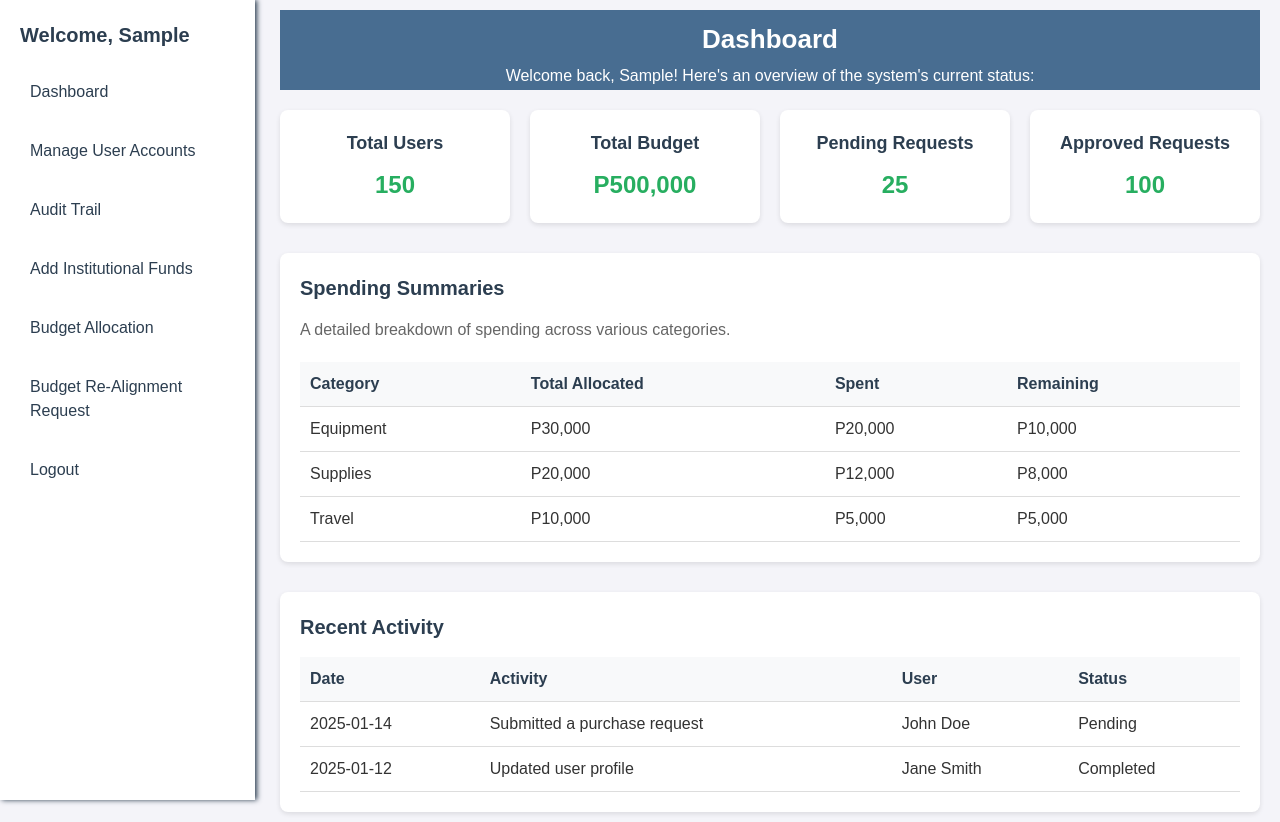
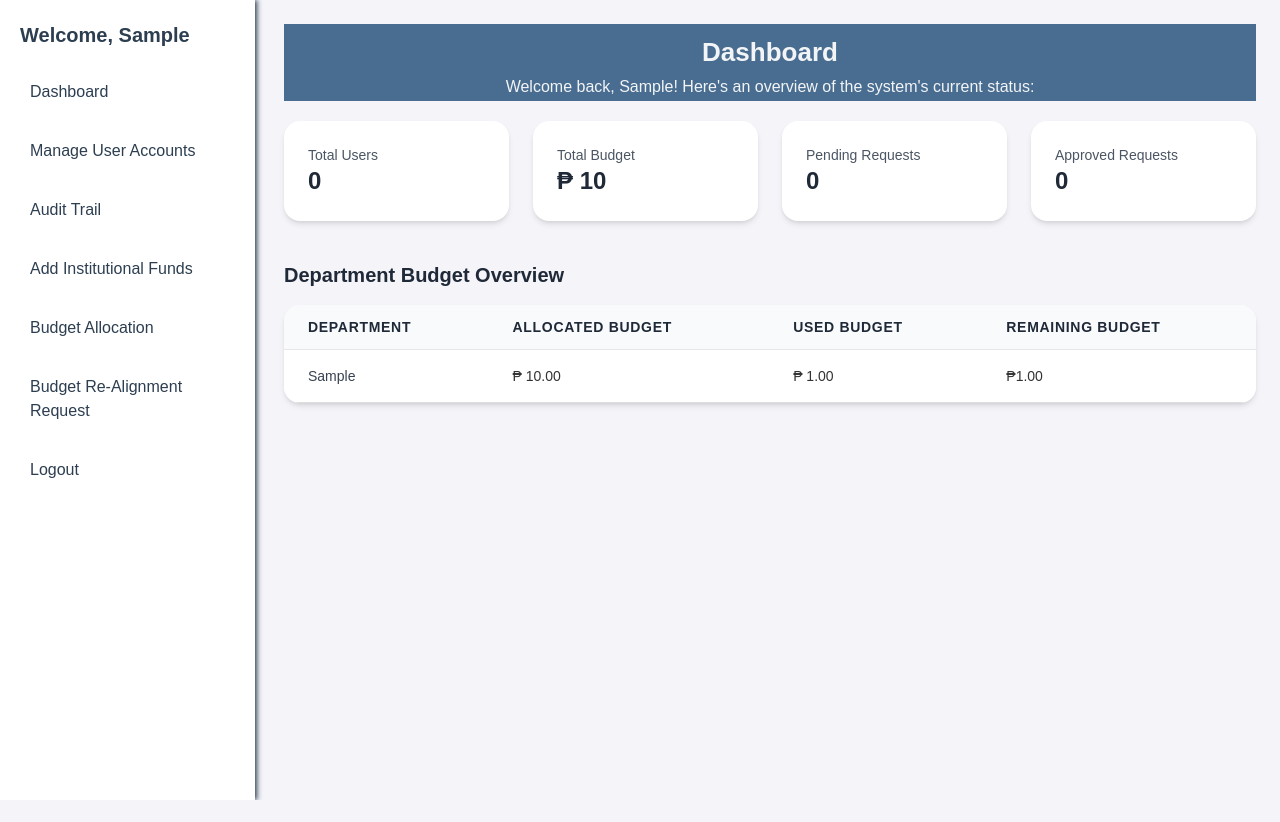
Before and after one commit to RomeloDev/Capstone_Project---Budget_Monitoring_System, a Django app: page /admin/dashboard in a window 1280 px wide. After the commit the page ends 800 px from the top, so only its background shows below. Run offline with Django 5.2, Linux system fonts and the light colour scheme; a user stored in the database is signed in; tables that the repository leaves empty hold one stand-in row (values such as "Sample post"); some libraries are stand-ins or nearby versions.

Commit message:
after proposal

```diff
--- a/apps/admin_panel/templates/admin_panel/budget_re-alignment.html
+++ b/apps/admin_panel/templates/admin_panel/budget_re-alignment.html
@@ -1,4 +1,6 @@
 {% extends "admin_base_template/dashboard.html" %}
+
+{% load humanize %}
 
 {% block title %}
     Manage Budget Re-Alignment
@@ -33,11 +35,13 @@
                         <td class="px-4 py-2">{{ request.requested_by.department }}</td>
                         <td class="px-4 py-2">{{ request.target_papp }}</td>
                         <td class="px-4 py-2">{{ request.source_papp }}</td>
-                        <td class="px-4 py-2">&#8369; {{ request.amount }}</td>
+                        <td class="px-4 py-2">&#8369; {{ request.amount|intcomma }}</td>
                         {% if request.status == 'Pending' %}
                         <td class="px-4 py-2 text-yellow-600 font-semibold">{{ request.status }}</td>
                         {% elif request.status == 'Approved' %}
                         <td class="px-4 py-2 text-blue-600 font-semibold">{{ request.status }}</td>
+                        {% elif request.status == 'rejected' %}
+                        <td class="px-4 py-2 text-red-600 font-semibold">{{ request.status }}</td>
                         {% endif %}
                         <td class="px-4 py-2 border-b space-x-2">
                             <a href="#" class="bg-blue-600 text-white px-3 py-1 rounded hover:bg-blue-700">View Details</a>
--- a/apps/admin_panel/templates/admin_panel/dashboard.html
+++ b/apps/admin_panel/templates/admin_panel/dashboard.html
@@ -1,104 +1,66 @@
 {% extends "admin_base_template/dashboard.html" %}
+
+{% load humanize %}
 
 {% block title %}Dashboard{% endblock %}
 
 {% block main-content %}
-<main class="content">
-    <header class="dashboard-header">
-        <h1>Dashboard</h1>
-        <p>Welcome back, {{user.department}}! Here's an overview of the system's current status:</p>
+<main class="content p-6">
+    <header class="dashboard-header mb-8">
+        <h1 class="text-3xl font-bold text-gray-100">Dashboard</h1>
+        <p class="text-gray-100">Welcome back, {{ user.department }}! Here's an overview of the system's current status:</p>
     </header>
 
-    <!-- Summary Section -->
-    <section class="summary">
-        <div class="card">
-            <div class="header font-semibold">
-                <h3>Total Users</h3></div>
-            <p>150</p>
+    <!-- Summary Cards -->
+    <section class="grid grid-cols-1 md:grid-cols-2 lg:grid-cols-4 gap-6 mb-10">
+        <div class="bg-white rounded-2xl shadow-md p-6">
+            <h3 class="text-sm font-medium text-gray-600">Total Users</h3>
+            <p class="text-2xl font-bold text-gray-800">{{ end_users_total }}</p>
         </div>
-        <div class="card">
-            <div class="header font-semibold">
-                <h3>Total Budget</h3>
-            </div>
-            <p>P500,000</p>
+        <div class="bg-white rounded-2xl shadow-md p-6">
+            <h3 class="text-sm font-medium text-gray-600">Total Budget</h3>
+            <p class="text-2xl font-bold text-gray-800">&#8369; {{ total_budget|intcomma }}</p>
         </div>
-        <div class="card">
-            <div class="header font-semibold"><h3>Pending Requests</h3></div>
-            <p>25</p>
+        <div class="bg-white rounded-2xl shadow-md p-6">
+            <h3 class="text-sm font-medium text-gray-600">Pending Requests</h3>
+            <p class="text-2xl font-bold text-gray-800">{{ total_pending_realignment_request }}</p>
         </div>
-        <div class="card">
-            <div class="header font-semibold">
-                <h3>Approved Requests</h3>
-            </div>
-            <p>100</p>
+        <div class="bg-white rounded-2xl shadow-md p-6">
+            <h3 class="text-sm font-medium text-gray-600">Approved Requests</h3>
+            <p class="text-2xl font-bold text-gray-800">{{ total_approved_realignment_request }}</p>
         </div>
     </section>
 
-    <!-- Spending Summaries Section -->
-    <section class="spending-summaries">
-        <header>
-            <h2 class="font-bold">Spending Summaries</h2>
-            <p>A detailed breakdown of spending across various categories.</p>
-        </header>
-        <table>
-            <thead>
+    <!-- System Overview Table -->
+<section class="system-overview">
+    <h2 class="text-xl font-semibold text-gray-800 mb-4">Department Budget Overview</h2>
+    <div class="overflow-x-auto bg-white shadow-md rounded-2xl">
+        <table class="min-w-full divide-y divide-gray-200 text-sm">
+            <thead class="bg-gray-50 text-left text-md font-medium text-gray-800 uppercase tracking-wider">
                 <tr>
-                    <th>Category</th>
-                    <th>Total Allocated</th>
-                    <th>Spent</th>
-                    <th>Remaining</th>
+                    <th class="px-6 py-3">Department</th>
+                    <th class="px-6 py-3">Allocated Budget</th>
+                    <th class="px-6 py-3">Used Budget</th>
+                    <th class="px-6 py-3">Remaining Budget</th>
                 </tr>
             </thead>
-            <tbody>
+            <tbody class="bg-white divide-y divide-gray-200">
+                {% for allocation in budget_allocated %}
                 <tr>
-                    <td>Equipment</td>
-                    <td>P30,000</td>
-                    <td>P20,000</td>
-                    <td>P10,000</td>
+                    <td class="px-6 py-4 text-gray-700">{{ allocation.department }}</td>
+                    <td class="px-6 py-4">&#8369; {{ allocation.total_allocated|intcomma }}</td>
+                    <td class="px-6 py-4">&#8369; {{ allocation.spent|intcomma }}</td>
+                    <td class="px-6 py-4">&#8369;{{ allocation.remaining_budget|intcomma }}</td>
                 </tr>
+                {% empty %}
                 <tr>
-                    <td>Supplies</td>
-                    <td>P20,000</td>
-                    <td>P12,000</td>
-                    <td>P8,000</td>
+                    <td colspan="4" class="px-6 py-4 text-center text-gray-500">No data available.</td>
                 </tr>
-                <tr>
-                    <td>Travel</td>
-                    <td>P10,000</td>
-                    <td>P5,000</td>
-                    <td>P5,000</td>
-                </tr>
+                {% endfor %}
             </tbody>
         </table>
-    </section>
+    </div>
+</section>
 
-    <!-- Recent Activity Section -->
-    <section class="recent-activity">
-        <h2 class="font-bold">Recent Activity</h2>
-        <table>
-            <thead>
-                <tr>
-                    <th>Date</th>
-                    <th>Activity</th>
-                    <th>User</th>
-                    <th>Status</th>
-                </tr>
-            </thead>
-            <tbody>
-                <tr>
-                    <td>2025-01-14</td>
-                    <td>Submitted a purchase request</td>
-                    <td>John Doe</td>
-                    <td>Pending</td>
-                </tr>
-                <tr>
-                    <td>2025-01-12</td>
-                    <td>Updated user profile</td>
-                    <td>Jane Smith</td>
-                    <td>Completed</td>
-                </tr>
-            </tbody>
-        </table>
-    </section>
 </main>
 {% endblock %}
--- a/apps/admin_panel/templates/admin_panel/institutional_funds.html
+++ b/apps/admin_panel/templates/admin_panel/institutional_funds.html
@@ -1,4 +1,6 @@
 {% extends "admin_base_template/dashboard.html" %}
+
+{% load humanize %}
 
 {% block title %}Institution Funds{% endblock  %}
 
@@ -44,8 +46,8 @@
                         <tr>
                             <td>{{ budget.id }}</td>
                             <td>{{ budget.title }}</td>
-                            <td>{{ budget.total_fund }}</td>
-                            <td>{{ budget.remaining_budget }}</td>
+                            <td>&#8369; {{ budget.total_fund|intcomma }}</td>
+                            <td>&#8369; {{ budget.remaining_budget|intcomma }}</td>
                             <td>{{ budget.created_at }}</td>
                             <td>{{ budget.updated_at }}</td>
                         </tr>
--- a/apps/admin_panel/views.py
+++ b/apps/admin_panel/views.py
@@ -9,15 +9,36 @@ from decimal import Decimal
 from apps.end_user_app.models import PurchaseRequest, Budget_Realignment
 from apps.users.models import User
 from django.db import transaction
+from django.db.models import Sum
+from django.template.defaultfilters import floatformat
+from django.contrib.humanize.templatetags.humanize import intcomma
+
+
 
 # Create your views here.
 @login_required
 def admin_dashboard(request):
     try:
-        pass
+        end_users_total = User.objects.filter(is_staff=False, is_approving_officer=True).count()
+        total_budget = Budget.objects.aggregate(Sum('total_fund'))['total_fund__sum']
+        total_pending_realignment_request = Budget_Realignment.objects.filter(status='Pending').count()
+        total_approved_realignment_request = Budget_Realignment.objects.filter(status='Approved').count()
+        budget_allocated = BudgetAllocation.objects.all()
     except:
-        pass
-    return render(request, 'admin_panel/dashboard.html')
+        end_users_total = 0
+        total_budget = 0
+        total_pending_realignment_request = 0
+        total_approved_realignment_request = 0
+        budget_allocated = None
+
+
+
+    return render(request, 'admin_panel/dashboard.html', {'end_users_total': end_users_total,
+    'total_budget': total_budget,
+    'total_pending_realignment_request': total_pending_realignment_request, 'total_approved_realignment_request': total_approved_realignment_request,
+    'budget_allocated': budget_allocated,
+    'intcomma': intcomma
+    })
 
 @login_required
 def client_accounts(request):
--- a/apps/approving_officer_app/templates/approving_officer_app/department_request.html
+++ b/apps/approving_officer_app/templates/approving_officer_app/department_request.html
@@ -1,4 +1,6 @@
 {% extends "approving_officer_base_template/dashboard.html" %}
+
+{% load humanize %}
 
 {% block title %}
     Department's Request
@@ -86,7 +88,7 @@
                     <td class="py-2 px-4 border-b">PR-{{ req.pr_no }}</td>
                     <td class="py-2 px-4 border-b">{{ req.office_section }}</td>
                     <td class="py-2 px-4 border-b">{{ req.entity_name }}</td>
-                    <td class="py-2 px-4 border-b">&#8369;{{ req.total_amount|floatformat:2 }}</td>
+                    <td class="py-2 px-4 border-b">&#8369;{{ req.total_amount|floatformat:2|intcomma }}</td>
                     <td class="py-2 px-4 border-b">
                         {% if req.submitted_status == 'Pending' %}
                             <span class="px-3 py-1 rounded-full bg-yellow-100 text-yellow-800 text-sm">Pending</span>
--- a/apps/approving_officer_app/views.py
+++ b/apps/approving_officer_app/views.py
@@ -4,6 +4,7 @@ from django.contrib.auth import logout
 from apps.end_user_app.models import PurchaseRequest
 from apps.admin_panel.models import BudgetAllocation
 from django.contrib import messages
+from django.contrib.humanize.templatetags.humanize import intcomma
 
 # Create your views here.
 @login_required
--- a/apps/end_user_app/templates/end_user_app/dashboard.html
+++ b/apps/end_user_app/templates/end_user_app/dashboard.html
@@ -1,4 +1,6 @@
 {% extends "end_user_base_template/dashboard.html" %}
+
+{% load humanize %}
 
 {% block title %}Dashboard{% endblock title %}
 
@@ -36,11 +38,11 @@
         <div class="grid grid-cols-1 sm:grid-cols-3 gap-6 mb-10">
             <div class="bg-green-100 border-l-4 border-green-500 p-4 rounded-lg shadow">
                 <p class="text-lg font-semibold text-green-800">Total Budget</p>
-                <p class="text-3xl font-bold text-green-900 mt-2">&#8369;{{user_total_allocated|default:"0.00"}}</p>
+                <p class="text-3xl font-bold text-green-900 mt-2">&#8369;{{user_total_allocated|default:"0.00"|intcomma}}</p>
             </div>
             <div class="bg-yellow-100 border-l-4 border-yellow-500 p-4 rounded-lg shadow">
                 <p class="text-lg font-semibold text-yellow-800">Remaining Balance</p>
-                <p class="text-3xl font-bold text-yellow-900 mt-2">&#8369;{{user_remaining_budget|default:"0.00"}}</p>
+                <p class="text-3xl font-bold text-yellow-900 mt-2">&#8369;{{user_remaining_budget|default:"0.00"|intcomma}}</p>
             </div>
             <div class="bg-blue-100 border-l-4 border-blue-500 p-4 rounded-lg shadow">
                 <p class="text-lg font-semibold text-blue-800">Approved Requests</p>
--- a/apps/end_user_app/templates/end_user_app/purchase_request.html
+++ b/apps/end_user_app/templates/end_user_app/purchase_request.html
@@ -17,8 +17,8 @@
                 <h2 class="font-semibold text-[1.3rem]">Create a Request:</h2>
                 <p>Select a form:</p>
                 <div class="buttons">
-                    <button class="new-request-btn" onclick="window.location.href = '{% url "purchase_request_form" %}'">Procurement PR</button>
-                    <button class="new-request-btn" >Non-Procurement AD</button>
+                    <button class="new-request-btn" onclick="window.location.href = '{% url "purchase_request_form" %}'">Procurable PR</button>
+                    <button class="new-request-btn" >Non-Procurable AD</button>
                 </div>
             </div>
         </section>
--- a/apps/end_user_app/urls.py
+++ b/apps/end_user_app/urls.py
@@ -10,5 +10,6 @@ urlpatterns = [
     path('purchase_request_form/', views.purchase_request_form, name='purchase_request_form'),
     path('add_purchase_item/', views.add_purchase_request_items, name='add_purchase_item'),
     path('remove-item/<int:item_id>/', views.remove_purchase_item, name='remove_purchase_item'),
-    path('re_alignment/', views.re_alignment, name='re_alignment')
+    path('re_alignment/', views.re_alignment, name='re_alignment'),
+    path('department_pre/', views.department_pre, name='department_pre'),
 ]
--- a/apps/end_user_app/views.py
+++ b/apps/end_user_app/views.py
@@ -11,6 +11,7 @@ from django.http import JsonResponse, HttpResponse
 from django.template.loader import render_to_string
 from decimal import Decimal
 from django.db.models import Sum
+from django.contrib.humanize.templatetags.humanize import intcomma
 
 # Create your views here.
 @login_required
@@ -250,3 +251,7 @@ def remove_purchase_item(request, item_id):
 
     # return HttpResponse(status=200)  # Empty response with 200 OK
     #return JsonResponse({"success": True})
+
+@login_required
+def department_pre(request):
+    return render(request, "end_user_app/department_pre.html")
--- a/bb_budget_monitoring_system/settings.py
+++ b/bb_budget_monitoring_system/settings.py
@@ -48,6 +48,8 @@ INSTALLED_APPS = [
     'tailwind',
     'theme',
     'django_browser_reload',
+    'django.contrib.humanize',
+
 ]
 
 # For tailwind config
--- a/theme/static/css/dist/styles.css
+++ b/theme/static/css/dist/styles.css
@@ -864,6 +926,10 @@ select {
   margin-bottom: 1.5rem;
 }
 
+.mb-8 {
+  margin-bottom: 2rem;
+}
+
 .me-2 {
   margin-inline-end: 0.5rem;
 }
@@ -1133,6 +1207,17 @@ select {
   margin-bottom: calc(1.5rem * var(--tw-space-y-reverse));
 }
 
+.divide-y > :not([hidden]) ~ :not([hidden]) {
+  --tw-divide-y-reverse: 0;
+  border-top-width: calc(1px * calc(1 - var(--tw-divide-y-reverse)));
+  border-bottom-width: calc(1px * var(--tw-divide-y-reverse));
+}
+
+.divide-gray-200 > :not([hidden]) ~ :not([hidden]) {
+  --tw-divide-opacity: 1;
+  border-color: rgb(229 231 235 / var(--tw-divide-opacity, 1));
+}
+
 .self-center {
   align-self: center;
 }
@@ -1153,6 +1238,10 @@ select {
   border-radius: 0.25rem;
 }
 
+.rounded-2xl {
+  border-radius: 1rem;
+}
+
 .rounded-full {
   border-radius: 9999px;
 }
@@ -1564,6 +1671,10 @@ select {
   font-weight: 600;
 }
 
+.uppercase {
+  text-transform: uppercase;
+}
+
 .leading-normal {
   line-height: 1.5;
 }
@@ -1572,6 +1683,10 @@ select {
   letter-spacing: 0em;
 }
 
+.tracking-wider {
+  letter-spacing: 0.05em;
+}
+
 .text-\[\#2c3e50\] {
   --tw-text-opacity: 1;
   color: rgb(44 62 80 / var(--tw-text-opacity, 1));
@@ -1615,6 +1730,11 @@ select {
 .text-gray-700 {
   --tw-text-opacity: 1;
   color: rgb(55 65 81 / var(--tw-text-opacity, 1));
+}
+
+.text-gray-800 {
+  --tw-text-opacity: 1;
+  color: rgb(31 41 55 / var(--tw-text-opacity, 1));
 }
 
 .text-gray-900 {
@@ -1896,6 +2016,12 @@ select {
   }
 }
 
+@media (min-width: 1024px) {
+  .lg\:grid-cols-4 {
+    grid-template-columns: repeat(4, minmax(0, 1fr));
+  }
+}
+
 @media (prefers-color-scheme: dark) {
   .dark\:bg-blue-900 {
     --tw-bg-opacity: 1;
```
Also changed, not shown: other parts of theme/static/css/dist/styles.css (+88 -0 lines), apps/admin_panel/templates/admin_panel/budget_allocation.html (+5 -3 lines), apps/end_user_app/templates/end_user_app/department_pre.html (added, +99 -0 lines), apps/end_user_app/templates/end_user_app/partials/item_with_total_row.html (+4 -3 lines), apps/end_user_app/templates/end_user_app/purchase_request_form.html (+5 -3 lines), apps/end_user_app/templates/end_user_app/view_budget.html (+5 -3 lines), templates/end_user_base_template/dashboard.html (+11 -2 lines).
